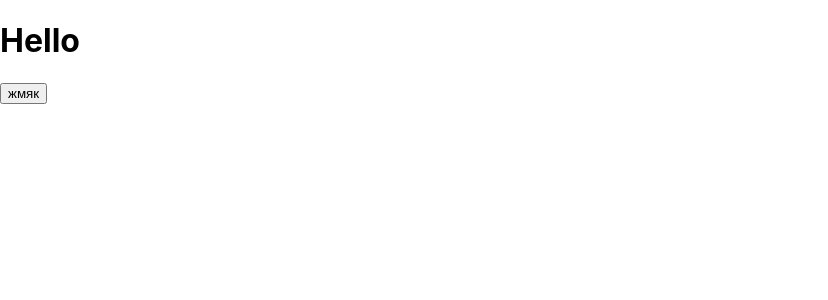
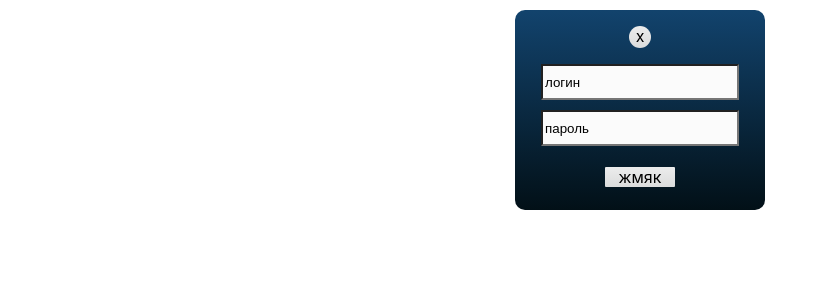
Before and after one commit to dakotalisa/my-app, a React (Create React App) app: page / in a window 1280 px wide. Shown: the top 300 px of the page, without its empty margins (0-828 px from the left). Built offline with nearby package versions, Linux system fonts and the light colour scheme.

Commit message:
form view

```diff
--- a/package.json
+++ b/package.json
@@ -30,5 +30,9 @@
       "last 1 firefox version",
       "last 1 safari version"
     ]
+  },
+  "devDependencies": {
+    "node-sass": "^4.13.1",
+    "sass-loader": "^8.0.2"
   }
 }
--- a/src/pages/auth/index.js
+++ b/src/pages/auth/index.js
@@ -1,12 +1,21 @@
 import React from "react";
+import './index.scss';
 
 class Info extends React.Component {
   render() {
     return (
-      <div>
-        <h1>Hello</h1>
-        <p><button>жмяк</button></p>
+      //<div className="body">
+      <div className="first">
+        <p>
+          <div className="exit">x</div>
+        </p>
+            <input type="buuton" className="vvod login" value="логин"/>
+            <input type="buuton" className="vvod parol" value="пароль"/>
+        <p>
+          <div className="send">жмяк</div>
+        </p>
       </div>
+    //</div>
     );
   }
 }
--- /dev/null
+++ b/src/pages/auth/index.scss
@@ -0,0 +1,43 @@
+//.body {
+//   background-image: url(src/images/temnyj-fon.jpg);
+//}
+
+.first {
+   background: linear-gradient(to top, #021017, #12436d);
+   width: 250px;
+   height: 200px;
+   margin: 10px auto;
+   border-radius: 10px;
+   display: flex;
+   flex-direction: column;
+   align-items: center;
+}
+
+.vvod {
+  background: #fbfbfb;
+  width: 190px;
+  height: 30px;
+}
+.login {
+  margin-bottom: 10px;
+}
+
+.parol {
+  margin-bottom: 5px;
+}
+
+.send {
+  background: linear-gradient(to top, #dbdcdc, #ececec);
+  border-radius: 1px;
+  width: 70px;
+  text-align: center;
+
+}
+.exit {
+   align-self:flex-end;
+   background: linear-gradient(to top, #dbdcdc, #ececec);
+   border-radius: 11px;
+   width: 22px;
+   text-align: center;
+   padding-bottom: 2px;
+}
```
Also changed, not shown: src/images/temnyj-fon.jpg (added), 1 other file (tests, documents, lock files or other folders).
